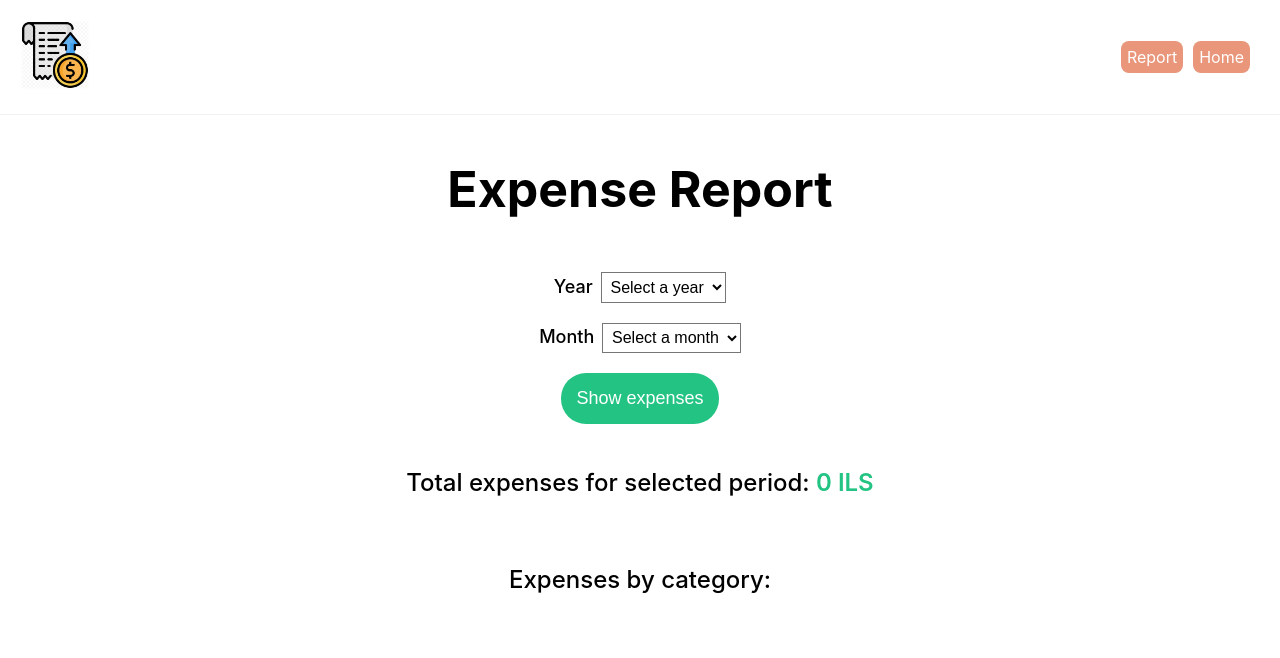
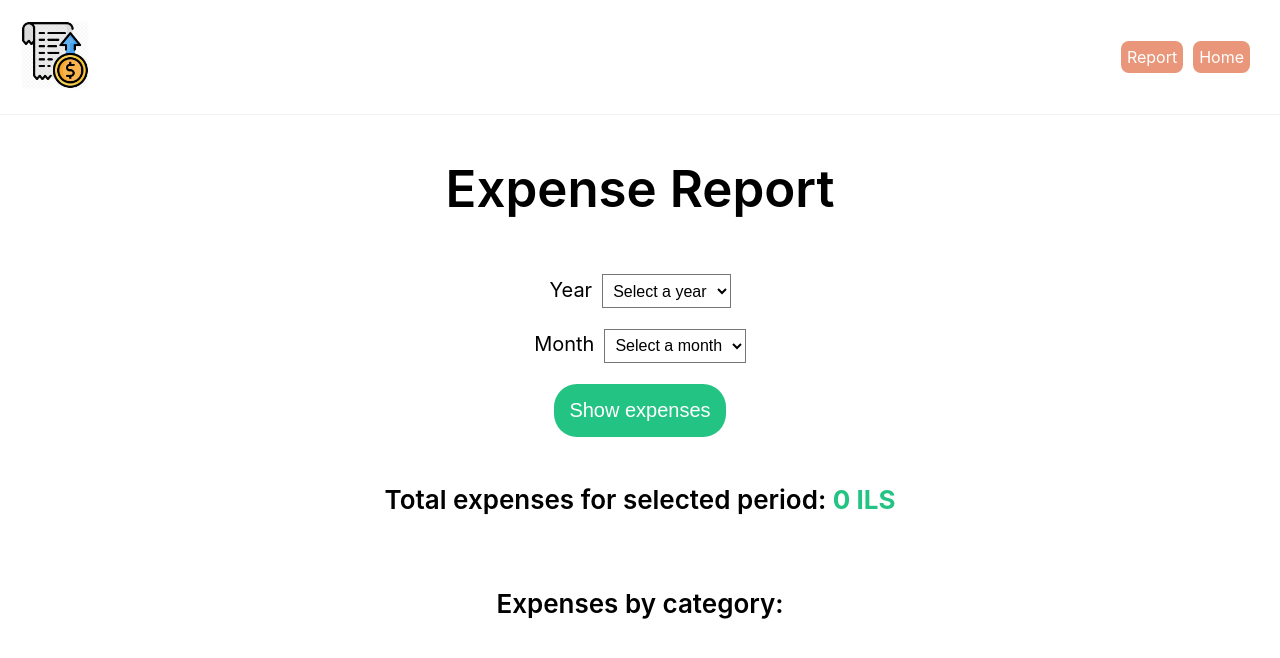
Before and after one commit to MosheD1/cost-manager-frontend, a React (Create React App) app: page /report in a window 1280 px wide. Shown: the top 658 px of the page. Built offline with nearby package versions, Linux system fonts and the light colour scheme.

Commit message:
change units

```diff
--- a/src/reportsPage.css
+++ b/src/reportsPage.css
@@ -4,31 +4,31 @@
 */
 .expense-report-container {
     display: flex;
-    margin: 10px auto;
+    margin: 9px auto;
     align-items: center;
-    gap: 20px;
+    gap: 21px;
     flex-direction: column;
-    padding-bottom: 50px;
+    padding-bottom: 49px;
 }
 
 .report-headline {
-    font-size: 50px;
-    font-weight: 700;
+    font-size: 51px;
+    font-weight: 600;
     display: flex;
     align-items: center;
     flex-direction: column;
 }
 
 .select-controls {
-    gap: 0.5rem;
+    gap: 0.6rem;
     align-items: baseline;
     display: flex;
     flex-direction: row;
 }
 
 .select-label {
-    font-weight: 500;
-    font-size: 18px;
+    font-weight: 400;
+    font-size: 20px;
 }
 
 .select-input {
@@ -36,13 +36,13 @@
     display: flex;
     font-size: 100%;
     outline: none;
-    padding: 0.3em;
+    padding: 0.4em;
 }
 
 .show-expenses-button {
-    font-size: 18px;
-    font-weight: 500;
-    border-radius: 25px;
+    font-size: 20px;
+    font-weight: 400;
+    border-radius: 23px;
     border: none;
     color: white;
     background-color: #23C483FF;
@@ -52,26 +52,26 @@
 }
 
 .show-expenses-button:hover {
-    opacity: 0.8;
+    opacity: 0.7;
     background-color: #23C483FF;
-    transition: 0.3s;
+    transition: 0.2s;
 }
 
 .expense-table {
     width: 100%;
     border-collapse: collapse;
-    margin: 20px;
+    margin: 21px;
     font-family: Arial, Helvetica, sans-serif;
     white-space: pre-wrap;
 }
 
 .expense-table th {
     color: white;
-    background-color: rgba(4, 28, 65, 0.3);
+    background-color: rgba(10, 31, 63, 0.4);
 }
 
 .expense-table th, td {
-    padding: 8px;
+    padding: 10px;
     text-align: center;
     border: 1px solid black;
 }
@@ -81,11 +81,11 @@
 }
 
 .expense-total {
-    font-weight: 500;
-    font-size: 24px;
+    font-weight: 600;
+    font-size: 26px;
 }
 
 .total-amount {
-    font-weight: 600;
+    font-weight: 700;
     color: #23C483FF;
 }
```
